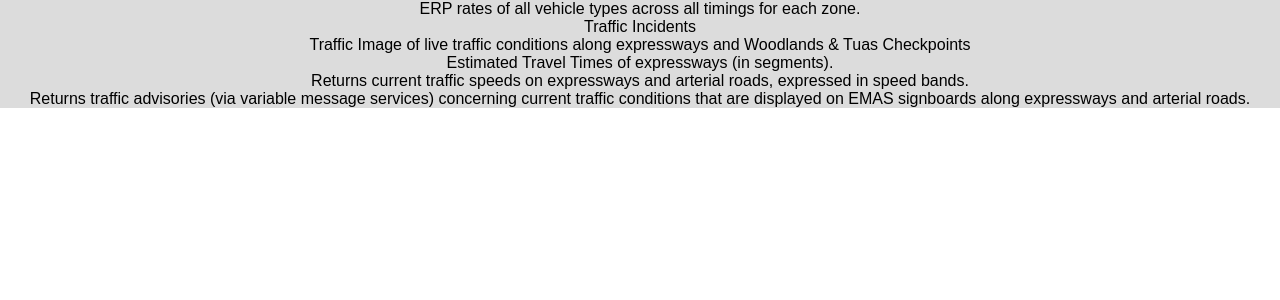
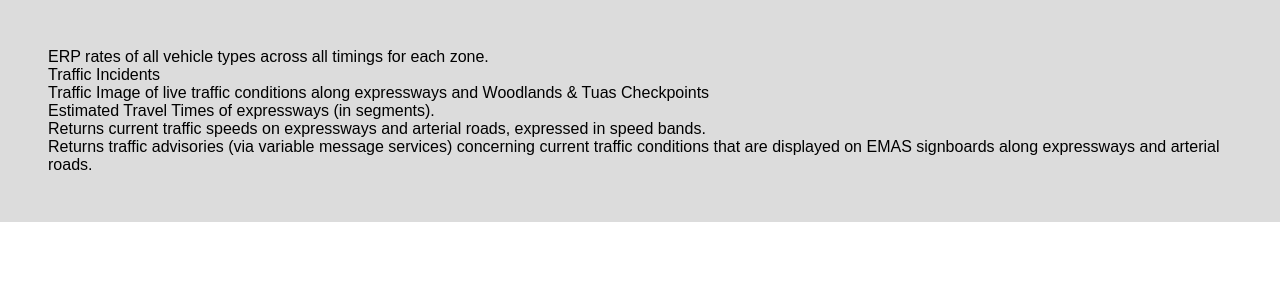
Before and after one commit to KennisYaps/traffic-app, a React (Create React App) app: page / in a window 1280 px wide. Shown: the top 300 px of the page. Built offline with nearby package versions, Linux system fonts and the light colour scheme; no server answers.

Commit message:
delete @keyframes

```diff
--- a/src/App.css
+++ b/src/App.css
@@ -1,9 +1,4 @@
 .App {
-  text-align: center;
   background-color: gainsboro;
+  padding: 3em;
 }
-
-@keyframes App-logo-spin {
-  from { transform: rotate(0deg); }
-  to { transform: rotate(360deg); }
-}
```
